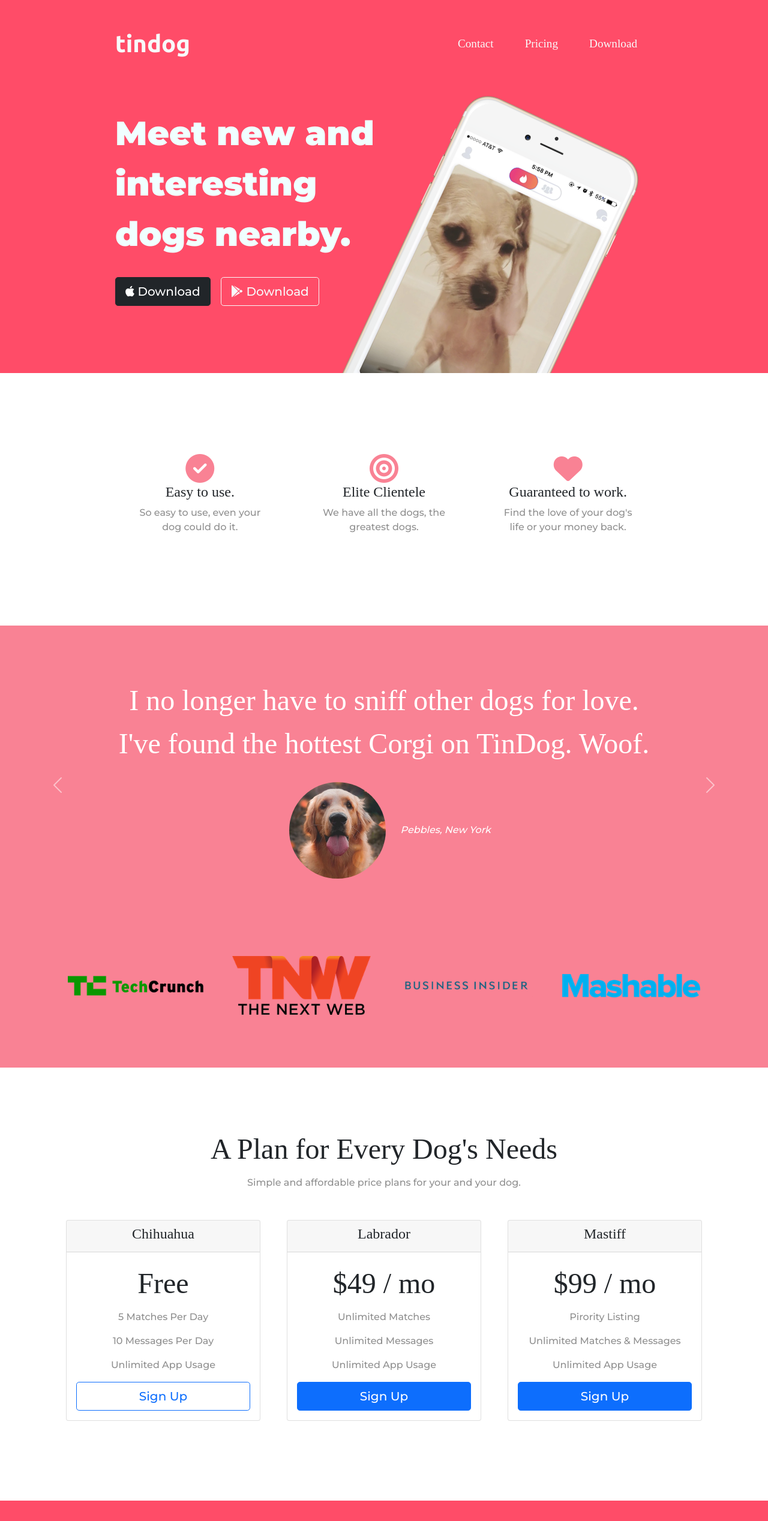
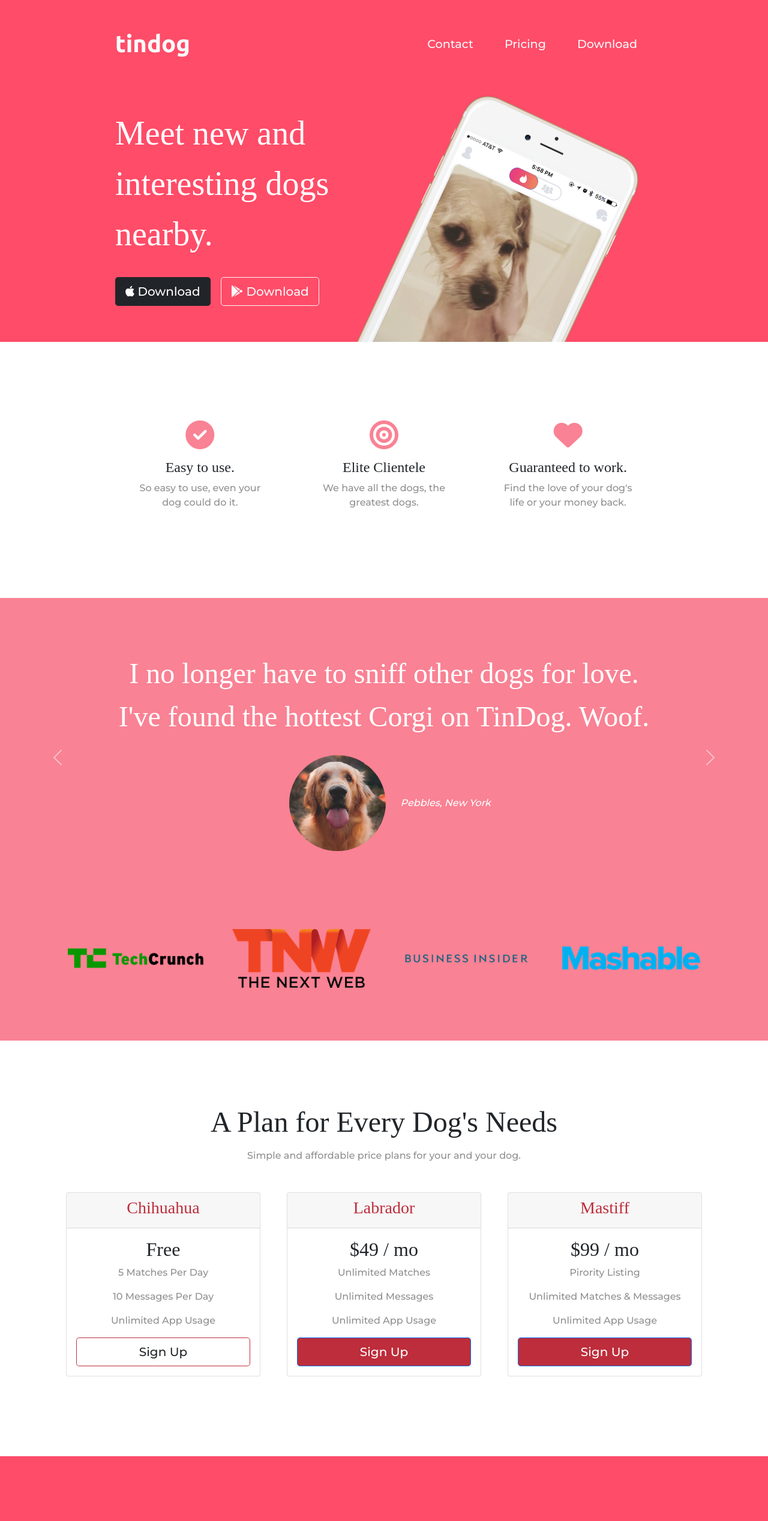
Before and after one commit to kalaishiva/BOOTSTRAP_tindog, a plain HTML site: page index.html in a window 1280 px wide. Shown: the top 2536 px of the page at 60% size. Drawn offline with nearby package versions, Linux system fonts and the light colour scheme.

Commit message:
tindog project completed

```diff
--- a/css/styles.css
+++ b/css/styles.css
@@ -1,20 +1,42 @@
 body{
     font-family: 'Montserrat';
+    text-align: center;
+
+}
+h1,h2,h3,h4,h5,h6{
+    font-family: 'Montserrat-bold';
+
 }
 
+p{
+    color: #8f8f8f;
+}
 
-#title {
+.big-heading{
+    font-family: 'Montserrat-Black';
+     font-size: 3.5rem;
+     line-height: 1.5;
+
+}
+.section-heading{
+    font-size: 3rem;
+    line-height: 1.5;
+}
+
+.container-fluid{
+    padding: 7% 15%;
+}
+
+.colored-section{
     background-color: #ff4c68;
     color:#fff;
 
 }
-.heading{
-    font-family: 'Montserrat', 'sans-serif';
-     font-size: 3.5rem;
-     line-height: 1.5;
-     font-weight: 900;
-     color: azure;
+.white-section{
+    background-color: #fff;
+
 }
+
 
 .navbar{
     padding: 0 0 4.5rem;
@@ -28,18 +50,25 @@ body{
 }
 .nav-item{
     padding: 0 18px;
-    font-family: 'Montserrat-light';
+
+
+}
+.nav-link {
     font-size: 1.2rem;
-
+    font-family: 'Montserrat';
 }
 /* download button */
 .download-button{
     margin: 5% 3% 5% 0;
 }
 
-.container-fluid{
-    padding: 3% 15% 7%;
+#title .container-fluid{
+    padding: 3% 15%;
+    text-align: left ;
 
+}
+.card-header{
+    color:#bd2d3b;
 }
 
 .title-img{
@@ -49,54 +78,26 @@ body{
  right:25%;
 
 }
-#features{
-    padding: 7% 15% ;
-    background-color: #fff;
-    position: relative;
+.feature-title{
+    font-size: 1.5rem;
 
 }
 .feature-box{
-    text-align: center;
-    padding: 5%;
+
+    padding: 4.5%;
 
 }
-h1{
-    font-family: 'Montserrat-Black';
-    font-size: 3.5rem;
-    line-height: 1.5;
-}
-
-h3{
-    font-family: 'Montserrat-bold';
-    /* margin-top: 12px; */
-    font-size: 1.5rem;
-}
-h2{
-    font-family: 'Montserrat-bold';
-    font-size: 3rem;
-     line-height: 1.5;
-
-
-}
-
-p{
-    color: #8f8f8f;
-}
-
 .icon{
     color:#f98294;
+    margin-bottom: 1rem;
 }
 
 .icon:hover{
     color:#ff4c68;
 }
-
-#testimonials{
-    background-color: #f98294;
-
-    text-align: center;
-    color: #fff;
-
+.testimonial-text{
+    font-size: 3rem;
+    line-height: 1.5;
 
 }
 .testimonial-image{
@@ -104,57 +105,57 @@ p{
     margin: 20px;
     width: 18%;
 }
-#press{
-    background-color: #f98294;
-    text-align: center;
-    padding-bottom: 3%;
-
-
-}
 .press-img{
     width: 18%;
     margin: 20px 20px 50px;
 }
 
-.carousel-item {
-    padding: 7% 15%;
+
+.pricing-column {
+    padding: 3% 2%;
+}
+
+.footer-icon{
+    margin: 10% 3%;
+    color:#bd2d3b;
+
+}
+.color-btn{
+    color: #fff;
+    background-color: #bd2d3b;
+    border-color: #bd2d3b;
+}
+
+#features{
+    position: relative;
+
+}
+
+#testimonials{
+    background-color: #f98294;
+}
+
+#press{
+    background-color: #f98294;
+    padding-bottom: 3%;
+
 }
 
 #pricing{
     padding: 100px;
-    text-align: center;
-
 
 }
-.pricing-column {
-    padding: 3% 2%;
-}
-
-
-
 #cta{
     background-color: #ff4c68;
-    padding: 7% 15%;
-    text-align: center;
     color: #fff;
 
-}
-.cta-heading{
-    font-family: 'Montserrat-bold';
-    font-size:  3.5em ;
-    line-height: 1.5;
-    color: #fff;
 }
 
 #footer{
     font-family: 'Montserrat-bold';
-    text-align: center;
-    padding: 7% 15%;
-}
-.footer-icon{
-    margin: 10% 3%;
 
 }
+
 
 @media (max-width: 1028px){
     #title{
@@ -169,3 +170,21 @@ p{
     }
 
 }
+
+
+.btn-primary,
+.btn-primary:active {
+  background-color: #bd2d3b;
+}
+
+.btn-primary:hover {
+  background-color: #f85767;
+
+}
+.btn-outline{
+border-color: #bd2d3b;
+}
+.btn-outline:hover{
+    background-color: #bd2d3b;
+
+}
--- a/index.html
+++ b/index.html
@@ -25,7 +25,7 @@
 </head>
 
   <body>
-    <section id="title">
+    <section class="colored-section" id="title">
       <div class="container-fluid">
         <!-- Nav Bar -->
         <nav class="navbar navbar-expand-lg navbar-light">
@@ -59,7 +59,7 @@
         <!-- Title -->
         <div class="row">
           <div class="col-lg-6">
-            <h1 class="heading">Meet new and interesting dogs nearby.</h1>
+            <h1 class="big-heading">Meet new and interesting dogs nearby.</h1>
             <button type="button" class="btn btn-dark btn-lg download-button ">
               <i class="fab fa-apple"></i> Download
             </button>
@@ -77,44 +77,46 @@
 
     <!-- Features -->
 
-    <section id="features">
+    <section class="white-section" id="features">
+      <div class="container-fluid">
 
       <div class="row">
         <div class="feature-box col-lg-4">
           <i class="icon fa-solid fa-circle-check fa-3x"></i>
-          <h3>Easy to use.</h3>
+          <h3 class="feature-title">Easy to use.</h3>
           <p>So easy to use, even your dog could do it.</p>
         </div>
 
      <div class="feature-box col-lg-4">
           <i class="icon fa-solid fa-bullseye fa-3x"></i>
-          <h3>Elite Clientele</h3>
+          <h3 class="feature-title">Elite Clientele</h3>
           <p>We have all the dogs, the greatest dogs.</p>
       </div>
 
       <div class="feature-box col-lg-4">
         <i class="icon fa-solid fa-heart fa-3x"></i>
-        <h3>Guaranteed to work.</h3>
+        <h3 class="feature-title">Guaranteed to work.</h3>
         <p>Find the love of your dog's life or your money back.</p>
       </div>
     </div>
+  </div>
     </section>
 
     <!-- Testimonials -->
 
-    <section id="testimonials">
+    <section class="colored-section" id="testimonials">
 
       <div id="testimonial-carousel" class="carousel slide" data-ride="false">
         <div class="carousel-inner">
-          <div class="carousel-item active">
-            <h2>
+          <div class="carousel-item active container-fluid">
+            <h2 class="testimonial-text" >
               I no longer have to sniff other dogs for love. I've found the hottest
               Corgi on TinDog. Woof.
             </h2>
             <img class="testimonial-image" src="images/dog-img.jpg" alt="dog-profile" />
             <em>Pebbles, New York</em>
           </div>
-          <div class="carousel-item ">
+          <div class="carousel-item container-fluid">
             <h2 class="testimonial-text">My dog used to be so lonely, but with TinDog's help, they've found the love of their life. I think.</h2>
     <img class="testimonial-image" src="images/lady-img.jpg" alt="lady-profile">
     <em>Beverly, Illinois</em>
@@ -143,7 +145,7 @@
     <!-- Pricing -->
 
     <section id="pricing">
-      <h2>A Plan for Every Dog's Needs</h2>
+      <h2 class="section-heading">A Plan for Every Dog's Needs</h2>
       <p>Simple and affordable price plans for your and your dog.</p>
 <div class="row">
   <div class="pricing-column col-lg-4 col-md-6">
@@ -152,13 +154,14 @@
           <h3>Chihuahua</h3>
         </div>
         <div class="card-body">
-          <h2>Free</h2>
+          <h2 class="price-text">Free</h2>
           <p>5 Matches Per Day</p>
           <p>10 Messages Per Day</p>
           <p>Unlimited App Usage</p>
           <div class="d-grid gap-2">
-          <button class="btn btn-lg btn-outline-primary" type="button">Sign Up</button>
+          <button class="btn btn-lg btn-outline " type="button">Sign Up</button>
           </div>
+
         </div>
       </div>
     </div>
@@ -169,7 +172,7 @@
         <h3>Labrador</h3>
       </div>
         <div class="card-body">
-          <h2>$49 / mo</h2>
+          <h2 class="price-text">$49 / mo</h2>
       <p>Unlimited Matches</p>
       <p>Unlimited Messages</p>
       <p>Unlimited App Usage</p>
@@ -205,20 +208,22 @@
 
     <!-- Call to Action -->
 
-    <section id="cta">
-      <h3 class="cta-heading">Find the True Love of Your Dog's Life Today.</h3>
+    <section class="colored-section" id="cta">
+      <div class="container-fluid">
+      <h3 class="big-heading">Find the True Love of Your Dog's Life Today.</h3>
       <button type="button" class="btn btn-dark btn-lg download-button ">
         <i class="fab fa-apple"></i> Download
       </button>
       <button type="button" class="btn btn-outline-light btn-lg download-button">
         <i class="fa-brands fa-google-play"></i> Download
       </button>
+    </div>
     </section>
 
     <!-- Footer -->
 
-    <footer id="footer">
-
+    <footer class="white-section" id="footer">
+      <div class="container-fluid">
       <i class="footer-icon fa-brands fa-twitter fa-2x"></i>
       <i class="footer-icon fa-brands fa-facebook-f fa-2x"></i>
       <i class="footer-icon fa-brands fa-instagram fa-2x"></i>
@@ -226,6 +231,7 @@
 
 
       <p>© Copyright --- TinDog</p>
+      </div>
     </footer>
   </body>
 </html>
```
